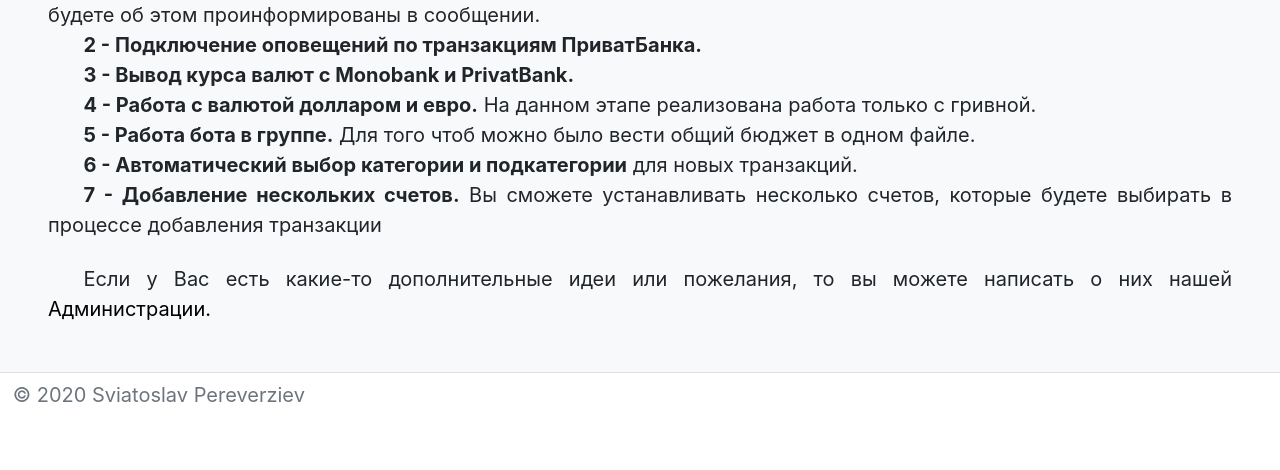
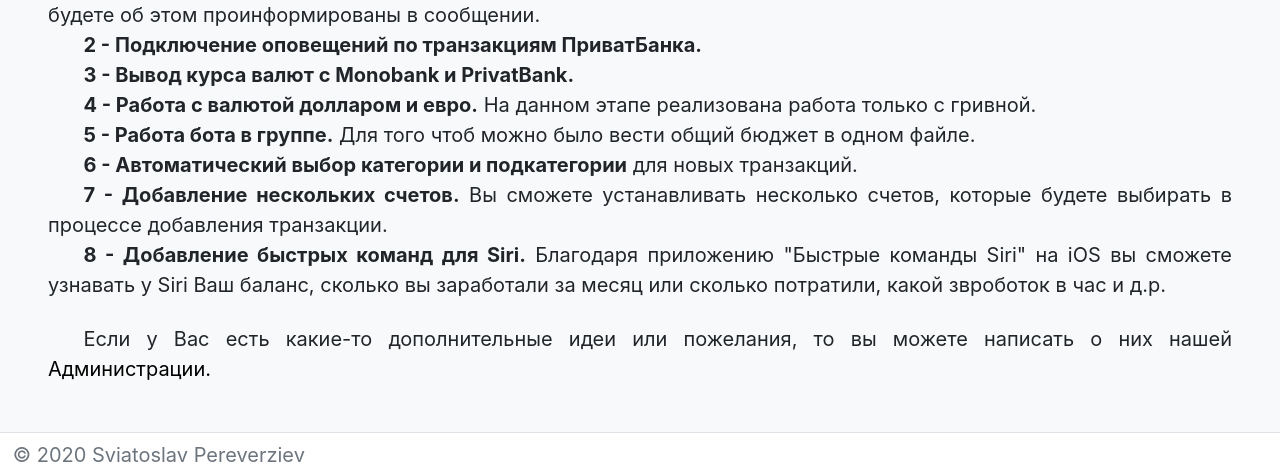
Before and after one commit to sviatoslavpereverzev/Budget_Bot, a Flask app: page /help in a window 1280 px wide. Shown: the part 5154-5624 px from the top of the page. Before the commit the page ends 5556 px from the top, so only its background shows below. Run offline with Flask 2, Linux system fonts and the light colour scheme; parts of the project's set-up code (start-up, migrations or seed data) failed here and were passed over; some libraries are stand-ins or nearby versions.

Commit message:
Added a new item to the list of what will be done.

```diff
--- a/templates/helping.html
+++ b/templates/helping.html
@@ -204,7 +204,10 @@
     <p><b>5 - Работа бота в группе.</b> Для того чтоб можно было вести общий бюджет в одном файле.</p>
     <p><b>6 - Автоматический выбор категории и подкатегории</b> для новых транзакций.</p>
     <p><b>7 - Добавление нескольких счетов.</b> Вы сможете устанавливать несколько счетов, которые будете выбирать в
-        процессе добавления транзакции</p><br>
+        процессе добавления транзакции.</p>
+    <p><b>8 - Добавление быстрых команд для Siri.</b> Благодаря приложению "Быстрые команды Siri" на iOS вы сможете
+        узнавать у Siri Ваш баланс, сколько вы заработали за месяц или сколько потратили, какой звроботок в час и д.р.
+    </p><br>
 
     <p>Если у Вас есть какие-то дополнительные идеи или пожелания, то вы можете написать о них нашей <a
             href="agreement#contacts">Администрации.</a></p>
```
